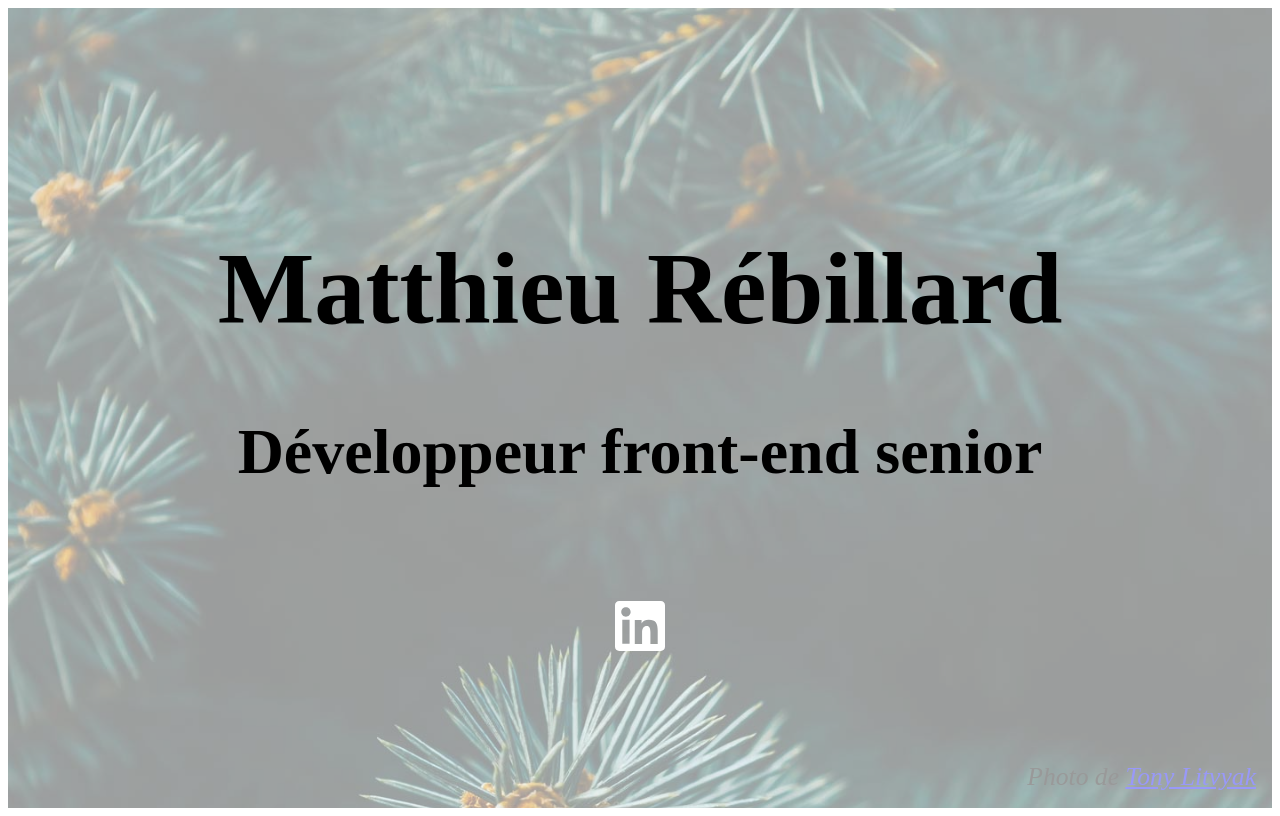
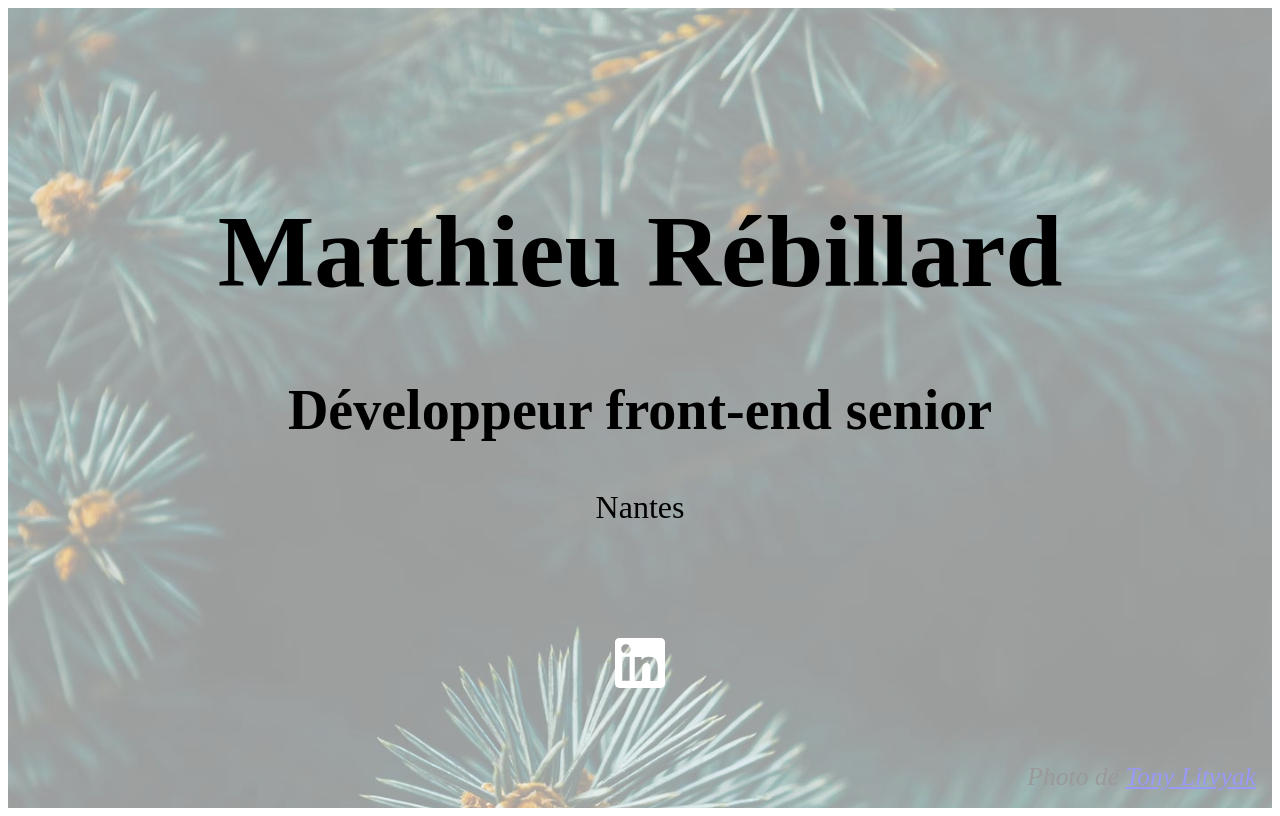
Before and after one commit to korell/matthieurebillard, a Vue app: page / in a window 1280 px wide. Built offline with nearby package versions, Linux system fonts and the light colour scheme; the HTML template or start-up script is replaced by a standard one.

Commit message:
Ajout de la ville

```diff
--- a/index.html
+++ b/index.html
@@ -9,7 +9,7 @@
     <meta name="theme-color" content="#081110">
     <title>Matthieu Rébillard | Développeur front-end senior</title>
 
-    <meta name="description" content="Développeur web fullstack senior orienté front-end créatif.">
+    <meta name="description" content="Développeur web fullstack senior orienté front-end créatif à Nantes.">
     <link rel="canonical" href="https://matthieurebillard.fr/">
 
     <meta property="og:title" content="Matthieu Rébillard | Développeur front-end senior">
@@ -17,12 +17,12 @@
     <meta property="og:image" content="https://matthieurebillard.fr/share-matthieu-rebillard.jpg">
     <meta property="og:url" content="https://matthieurebillard.fr/">
     <meta property="og:description"
-          content="Développeur web fullstack senior orienté front-end créatif.">
+          content="Développeur web fullstack senior orienté front-end créatif à Nantes.">
     <meta name="twitter:card" content="summary">
     <meta name="twitter:url" content="https://matthieurebillard.fr/">
     <meta name="twitter:title" content="Matthieu Rébillard | Développeur front-end senior">
     <meta name="twitter:description"
-          content="Développeur web fullstack senior orienté front-end créatif.">
+          content="Développeur web fullstack senior orienté front-end créatif à Nantes.">
     <meta name="twitter:image" content="https://matthieurebillard.fr/share-matthieu-rebillard.jpg">
     <meta name="twitter:creator" content="@matrebillard">
 </head>
--- a/src/App.vue
+++ b/src/App.vue
@@ -7,6 +7,7 @@
     <div class="Page-content">
       <h1>Matthieu Rébillard</h1>
       <h2>Développeur front-end senior</h2>
+      <div class="Page-city">Nantes</div>
       <a href="https://www.linkedin.com/in/matthieurebillard/" target="_blank" class="Page-cta">
         <img src="/logo-linkedin.svg" alt="logo LinkedIn" width="50"/>
       </a>
@@ -122,10 +123,16 @@ onMounted(() => {
 
     h2 {
       //font-size: 4rem;
-      font-size: clamp(2.5rem, 9vw, 4rem);
-      margin-top: 2rem;
+      font-size: clamp(2.5rem, 8vw, 3.5rem);
+      margin-top: 1rem;
       animation-delay: 300ms;
     }
+
+  }
+  &-city {
+    font-size: 2rem;
+    margin-top: 2.5rem;
+    animation-delay: 600ms;
   }
 
   &-cta {
@@ -134,7 +141,7 @@ onMounted(() => {
     margin-left: auto;
     margin-right: auto;
     margin-top: 7rem;
-    animation-delay: 600ms;
+    animation-delay: 900ms;
 
     img {
       transition: transform 300ms;
```
